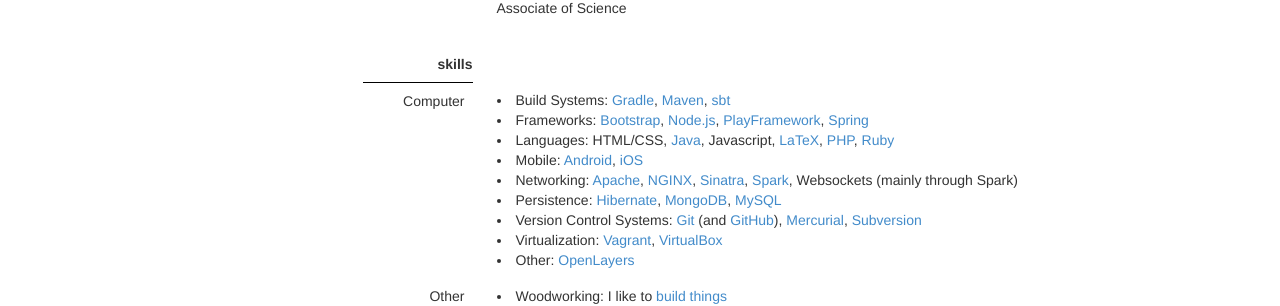
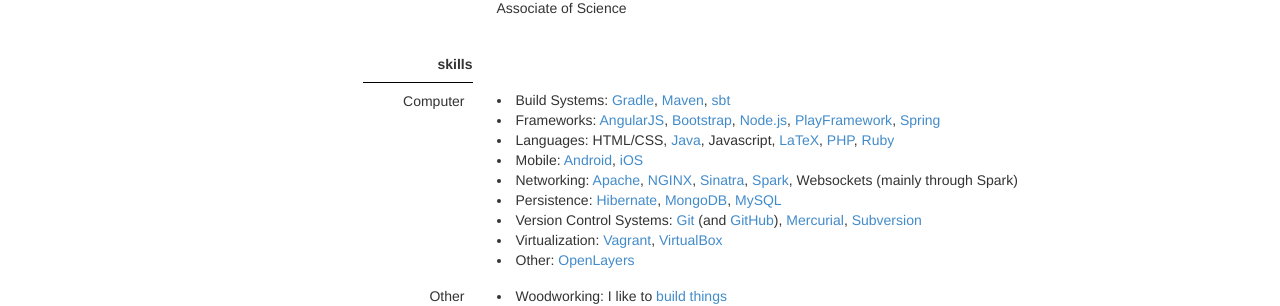
Before and after one commit to nathanws/nathanws.github.io, a Jekyll site: the page built from index.html, in a window 1280 px wide. Shown: the part 560-866 px from the top of the page. Built offline with Jekyll 4.4.1, drawn with Linux system fonts in a browser that asks for light colours; Markdown is read by kramdown in place of the engine named in the settings.

Commit message:
Update index.html

```diff
--- a/index.html
+++ b/index.html
@@ -99,6 +99,7 @@
                         </li>
 
 			<li><span class="category">Frameworks:</span>
+			  <a href="https://angularjs.org/">AngularJS</a>,
                           <a href="http://getbootstrap.com">Bootstrap</a>,
                           <a href="https://nodejs.org">Node.js</a>,
                           <a href="https://playframework.com">PlayFramework</a>,
```
